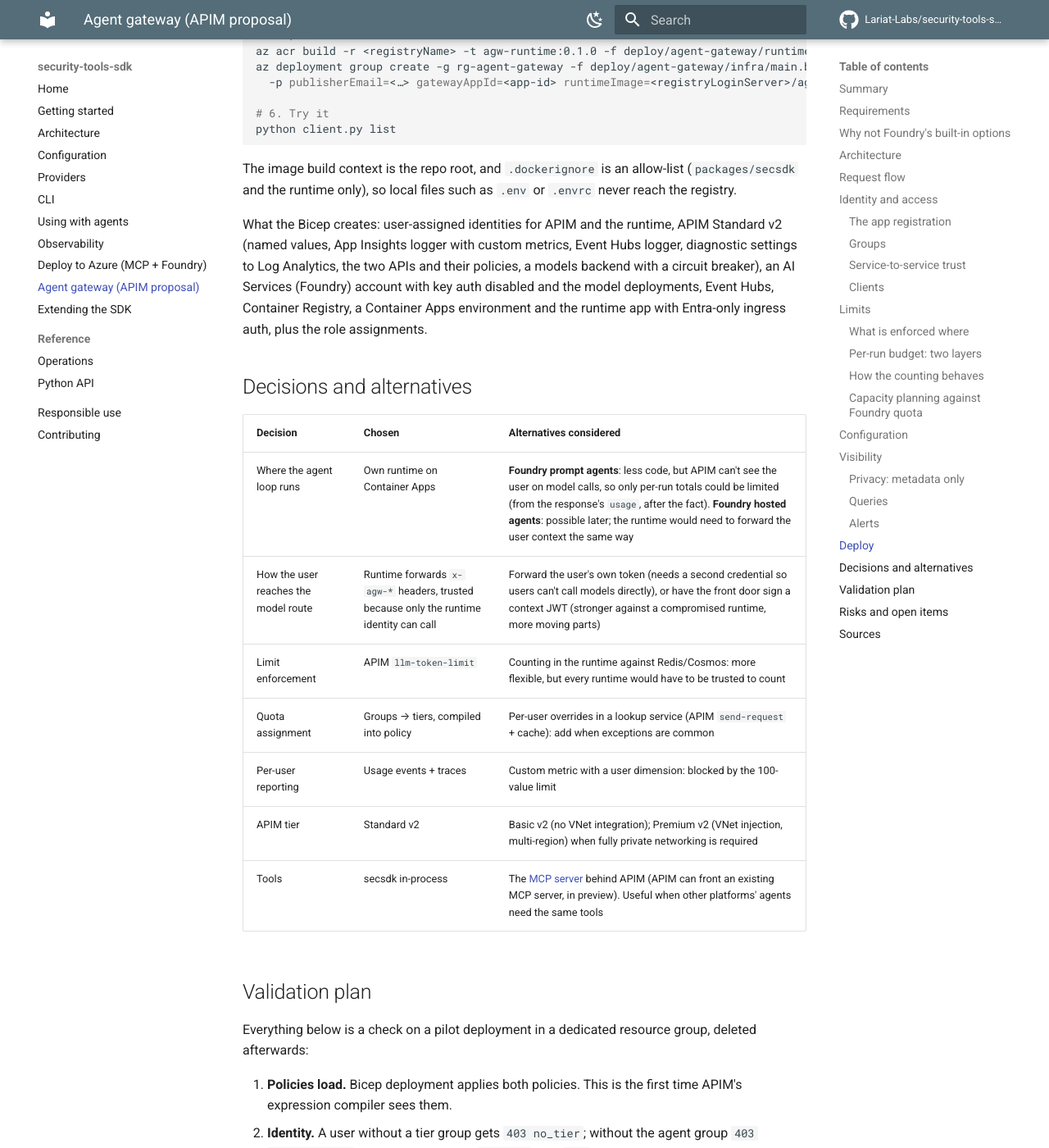
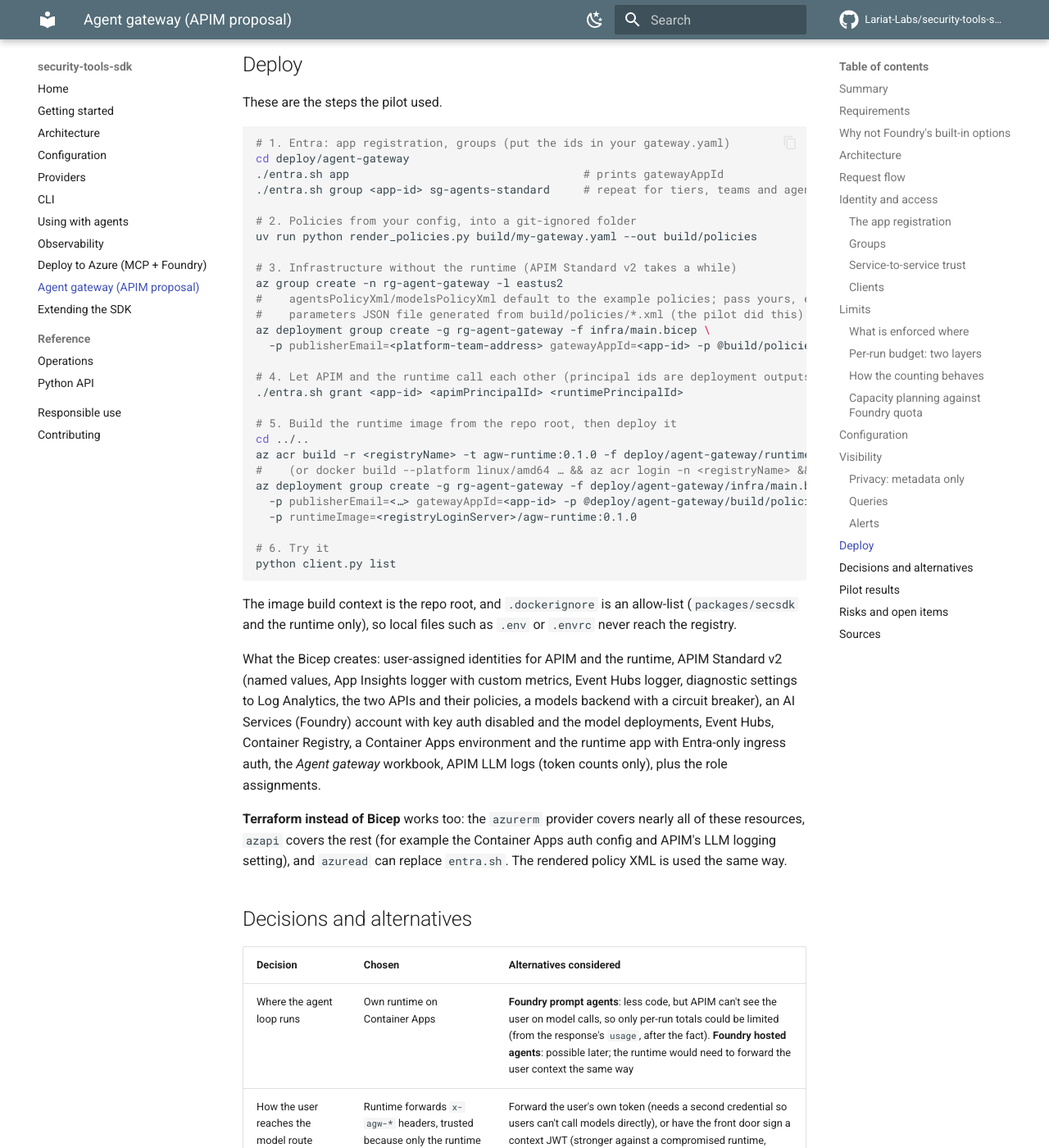
Before and after one commit to Lariat-Labs/security-tools-sdk, an MkDocs documentation site: the page built from docs/agent-gateway.md, in a window 1280 px wide and 1400 px high, scrolled down 11231 px. Shown: the whole window at 82% size. Built offline with MkDocs 1.6.1 and Material for MkDocs 9.7.7, drawn with Linux system fonts in a browser that asks for light colours; comment, search, counter and statistics services are not loaded; some of the changed text lies outside the part shown.

Commit message:
Agent gateway: pilot fixes, dashboard workbook and pilot results
- Bicep: policy XML as parameters (per-environment configs), APIM LLM logs (token
  counts only), "Agent gateway" Azure Workbook
- client.py: request api://<app>/.default (Azure CLI credential rejects named scopes)
- docs: pilot results, token-bucket overdraw and burst overshoot, remaining headers are
  estimates, correct metric names, Terraform note

Co-Authored-By: Claude Opus 5.5 <noreply@anthropic.com>

````diff
--- a/docs/agent-gateway.md
+++ b/docs/agent-gateway.md
@@ -1,13 +1,13 @@
 # Agent gateway on Azure: proposal
 
-!!! abstract "Status: proposal, not deployed"
+!!! abstract "Status: proposal, validated in a pilot (24 October 2026)"
     This page is the architecture and design proposal for running secsdk-powered agents
     **as a service** behind Azure API Management (APIM). It covers per-user and per-group
     token limits, entitlements and visibility.
 
     The implementation is in [`deploy/agent-gateway/`](https://github.com/Lariat-Labs/security-tools-sdk/tree/main/deploy/agent-gateway):
-    a policy generator, Bicep, an agent runtime and Entra setup. It is unit-tested offline
-    and the Bicep compiles. Nothing has been deployed to Azure yet; see [Validation plan](#validation-plan).
+    a policy generator, Bicep, an agent runtime, a dashboard and Entra setup. It was
+    deployed end to end to a pilot subscription; see [Pilot results](#pilot-results).
 
 ## Summary
 
@@ -218,8 +218,10 @@ limit hit is the one reported.
 | Team | `t:<team>` | monthly quota | `403` | `x-agw-retry-after-team` |
 
 Successful responses carry `x-agw-*-remaining` headers (user minute, day and month; team
-month; agent day; run). The runtime returns them as `limits` so clients can show
-"you have 1.2M tokens left today".
+month; agent day; run). The runtime returns them as `limits`. They are **estimates** that
+become accurate only near a limit (in the pilot, a counter 5K tokens into a 500K month
+reported 495K left while 80K had really been used). Show them as "about N left" and use
+the usage events for exact figures.
 
 ### Per-run budget: two layers
 
@@ -235,9 +237,16 @@ month; agent day; run). The runtime returns them as `limits` so clients can show
 - **Counts are actual usage.** `estimate-prompt-tokens="false"`, so the limits use the
   `usage` block from each model response. The runtime never streams (the gateway refuses
   `stream: true`), because APIM estimates tokens for streamed calls.
-- **Concurrent calls can overshoot.** A call is counted when its response arrives, so
-  parallel calls can go past a limit before the counter catches up. After that, further
-  calls are blocked. Set limits with that margin in mind.
+- **Per-minute limits are a token bucket that can be overdrawn.** A call is let through
+  whenever any allowance is left and charged when its response arrives, so one large call
+  can take the bucket below zero; the next calls then get `429` until it refills. In the
+  pilot, one run used 11.5K tokens within a minute against a 5K limit, and the next two
+  runs were refused with `429` and retry times of about 20 seconds.
+- **Concurrent bursts overshoot more.** In the pilot, 5 runs started together pushed 61K
+  tokens through a 30K-per-minute limit in about 40 seconds without a single `429`, and
+  the daily counter lagged by several thousand tokens before blocking. Treat per-minute
+  limits as protection against sustained abuse and runaway loops, not as an exact meter;
+  daily and monthly quotas did enforce (`403` with the time until the UTC reset).
 - **Quota windows are fixed and UTC.** Daily resets at 00:00 UTC; monthly on the 1st.
   A run that crosses midnight UTC starts a fresh run counter; the runtime budget still applies.
 - **Counters are per gateway region.** In a multi-region APIM they aren't aggregated.
@@ -316,6 +325,14 @@ Four streams, each with a job:
 | **Usage events** (`log-to-eventhub`, one per model call) | Event Hubs → data lake / Fabric / ADX | Per call: user, team, tier, agent, run, deployment, prompt/completion/cached tokens, status | Chargeback and the authoritative per-user record |
 | **Gateway and LLM logs** | Log Analytics (`ApiManagementGatewayLogs`, `ApiManagementGatewayLlmLog`) | Per request: status, latency, backend, token counts | Troubleshooting, `429`/`403` rates, cross-checks |
 | **Runtime traces** (OpenTelemetry via secsdk telemetry) | App Insights | Per run: user, agent, each model call, each tool call and outcome | Audit trail, per-user views, debugging agents |
+
+**Dashboard.** Bicep deploys an Azure Workbook, *Agent gateway* (Azure portal → Monitor →
+Workbooks, or the resource group). It shows tokens by team, agent and model; token types
+(cached and reasoning tokens); refused requests with the policy that refused them; a
+per-user table of runs, tokens and blocks; limits hit over time; model throttling and
+latency; and tool calls. Its definition is
+[`infra/workbook.json`](https://github.com/Lariat-Labs/security-tools-sdk/blob/main/deploy/agent-gateway/infra/workbook.json).
+APIM's own **Monitoring → Analytics → Language models** tab adds token charts from the LLM logs.
 
 !!! warning "Why per-user data isn't in metrics"
     Azure Monitor custom metrics allow at most **5 custom dimensions**, and APIM tracks at
@@ -325,7 +342,8 @@ Four streams, each with a job:
 
 ### Privacy: metadata only
 
-- No prompt or completion text is stored anywhere. Leave APIM's LLM message logging off;
+- No prompt or completion text is stored anywhere. Bicep turns on APIM's LLM logs (token
+  counts per call) but not the separate *Log prompts* / *Log completions* options;
   the runtime's spans record operation names, outcomes and token counts, not content.
   secsdk's telemetry records parameter **names** only, unless `SECSDK_TELEMETRY_CAPTURE_PARAMS=true`.
 - Users are identified by Entra **object id** (`oid`), not name or email. Resolve names
@@ -335,11 +353,13 @@ Four streams, each with a job:
 
 ### Queries
 
-Tokens by team and agent (metrics), last 7 days:
+Tokens by team and agent (metrics), last 7 days. APIM emits `Prompt Tokens` and
+`Completion Tokens` (plus breakdowns such as `Prompt Cached Tokens` and
+`Completion Reasoning Tokens`); there is no total metric:
 
 ```kusto
 AppMetrics
-| where TimeGenerated > ago(7d) and Name == "Total Tokens"
+| where TimeGenerated > ago(7d) and Name in ("Prompt Tokens", "Completion Tokens")
 | extend team = tostring(Properties["Team"]), agent = tostring(Properties["Agent"])
 | summarize tokens = sum(Sum) by team, agent, bin(TimeGenerated, 1d)
 | render columnchart
@@ -381,7 +401,7 @@ To land usage events in a **data lake** with no extra compute, turn on Event Hub
 | Alert | Source | Rule |
 |---|---|---|
 | A team passes 80% of its monthly pool | Usage events | Sum of `totalTokens` this month per team ÷ pool (from `gateway.yaml`) > 0.8 |
-| Users blocked by quota | Runtime traces | `invoke_agent` spans with `error.type == "quota_exceeded"`, count by team in 15 min |
+| Users blocked by a limit | Gateway logs | `ApiManagementGatewayLogs` with `LastErrorReason` in (`OpenAITokenLimitExceeded`, `OpenAITokenQuotaExceeded`), count in 15 min; runtime `chat` spans name the limit in `agw.limit` |
 | Deployment saturation | Gateway logs | Share of `429` from the models backend over 5 min > 5% |
 | Runaway agent | Runtime traces | `budget_exhausted` stops for one agent above normal |
 | Gateway errors | Gateway logs | `5xx` rate on `/agents` |
@@ -390,8 +410,7 @@ Wire them to an action group (email, Teams, or a Logic App that opens a ticket).
 
 ## Deploy
 
-!!! note
-    Not run yet. These are the intended steps for the pilot; see [Validation plan](#validation-plan).
+These are the steps the pilot used.
 
 ```bash
 # 1. Entra: app registration, groups (put the ids in your gateway.yaml)
@@ -399,13 +418,15 @@ cd deploy/agent-gateway
 ./entra.sh app                                   # prints gatewayAppId
 ./entra.sh group <app-id> sg-agents-standard     # repeat for tiers, teams and agents
 
-# 2. Policies from your config
-uv run python render_policies.py my-gateway.yaml
+# 2. Policies from your config, into a git-ignored folder
+uv run python render_policies.py build/my-gateway.yaml --out build/policies
 
 # 3. Infrastructure without the runtime (APIM Standard v2 takes a while)
 az group create -n rg-agent-gateway -l eastus2
+#    agentsPolicyXml/modelsPolicyXml default to the example policies; pass yours, e.g. in a
+#    parameters JSON file generated from build/policies/*.xml (the pilot did this)
 az deployment group create -g rg-agent-gateway -f infra/main.bicep \
-  -p publisherEmail=<platform-team-address> gatewayAppId=<app-id>
+  -p publisherEmail=<platform-team-address> gatewayAppId=<app-id> -p @build/policies.parameters.json
 
 # 4. Let APIM and the runtime call each other (principal ids are deployment outputs)
 ./entra.sh grant <app-id> <apimPrincipalId> <runtimePrincipalId>
@@ -413,8 +434,10 @@ az deployment group create -g rg-agent-gateway -f infra/main.bicep \
 # 5. Build the runtime image from the repo root, then deploy it
 cd ../..
 az acr build -r <registryName> -t agw-runtime:0.1.0 -f deploy/agent-gateway/runtime/Dockerfile .
+#    (or docker build --platform linux/amd64 … && az acr login -n <registryName> && docker push …)
 az deployment group create -g rg-agent-gateway -f deploy/agent-gateway/infra/main.bicep \
-  -p publisherEmail=<…> gatewayAppId=<app-id> runtimeImage=<registryLoginServer>/agw-runtime:0.1.0
+  -p publisherEmail=<…> gatewayAppId=<app-id> -p @deploy/agent-gateway/build/policies.parameters.json \
+  -p runtimeImage=<registryLoginServer>/agw-runtime:0.1.0
 
 # 6. Try it
 python client.py list
@@ -429,7 +452,13 @@ Standard v2 (named values, App Insights logger with custom metrics, Event Hubs l
 diagnostic settings to Log Analytics, the two APIs and their policies, a models backend
 with a circuit breaker), an AI Services (Foundry) account with key auth disabled and the
 model deployments, Event Hubs, Container Registry, a Container Apps environment and the
-runtime app with Entra-only ingress auth, plus the role assignments.
+runtime app with Entra-only ingress auth, the *Agent gateway* workbook, APIM LLM logs
+(token counts only), plus the role assignments.
+
+**Terraform instead of Bicep** works too: the `azurerm` provider covers nearly all of these
+resources, `azapi` covers the rest (for example the Container Apps auth config and APIM's
+LLM logging setting), and `azuread` can replace `entra.sh`. The rendered policy XML is
+used the same way.
 
 ## Decisions and alternatives
 
@@ -443,27 +472,44 @@ runtime app with Entra-only ingress auth, plus the role assignments.
 | APIM tier | Standard v2 | Basic v2 (no VNet integration); Premium v2 (VNet injection, multi-region) when fully private networking is required |
 | Tools | secsdk in-process | The [MCP server](deploy-azure.md) behind APIM (APIM can front an existing MCP server, in preview). Useful when other platforms' agents need the same tools |
 
-## Validation plan
+## Pilot results
 
-Everything below is a check on a pilot deployment in a dedicated resource group, deleted afterwards:
+Deployed to a dedicated resource group (eastus2) with low limits on 24 October 2026:
+APIM Standard v2, `gpt-5-mini` (GlobalStandard, 500K TPM), the runtime on Container Apps.
 
-1. **Policies load.** Bicep deployment applies both policies. This is the first time APIM's
-   expression compiler sees them.
-2. **Identity.** A user without a tier group gets `403 no_tier`; without the agent group
-   `403 not_entitled`; a user token sent to `/models` gets `401`; calling the runtime URL
-   directly gets `401`.
-3. **Limits.** Temporarily set a tier to 2,000 TPM / 5,000 per day and drive calls until
-   `429` then `403`, checking which `x-agw-retry-after-*` header comes back. Repeat for team,
-   agent and run.
-4. **Visibility.** Metrics appear with the four dimensions; usage events arrive on the hub;
-   runtime spans carry `agw.user.id`; no prompt text appears in any table.
-5. **Load.** 20 concurrent runs to measure overshoot and the deployment `429` rate.
+| Check | Result |
+|---|---|
+| APIM accepts the generated policies, including `llm-token-limit` on a plain HTTP API | ✅ deployed without changes |
+| Token carries only the app-assigned groups (`ApplicationGroup`) and `scp=Agents.Invoke` | ✅ |
+| `GET /agents` lists only entitled agents | ✅ `cve-triage` only |
+| End-to-end run (front door → runtime → model route → Azure OpenAI, live secsdk tools) | ✅ 4 model calls, 4 tool calls, ~30 s, all remaining-quota headers returned |
+| Agent without entitlement | ✅ `403 not_entitled` |
+| No token at the front door | ✅ `401` |
+| User token sent to the model route (with forged context headers) | ✅ `401` |
+| Runtime called directly, bypassing APIM | ✅ `403` from Container Apps auth |
+| Azure OpenAI called directly | ✅ `401` (key auth disabled) |
+| Daily quota | ✅ `403 quota_exceeded`, `limit: user`, retry ≈ time to 00:00 UTC |
+| Per-minute limit, sequential use | ✅ `429 rate_limited`, retry ≈ 20 s, after one overdraw |
+| Per-minute limit, 5 concurrent runs | ⚠️ overshot ~2× without a `429` (see [How the counting behaves](#how-the-counting-behaves)) |
+| Remaining-quota headers | ⚠️ estimates; inaccurate far from the limit |
+| Token metrics with Tier/Team/Agent/Deployment | ✅ (names are `Prompt Tokens`, `Completion Tokens`, …) |
+| Usage events on Event Hubs | ✅ |
+| Runtime traces with `agw.user.id`, stop reason, tool calls | ✅ |
+| LLM logs with token counts and no message bodies | ✅ after enabling `largeLanguageModel` logs |
+| Gateway logs name the refusing policy (`OpenAITokenQuotaExceeded`, `llm-token-limit[1]`) | ✅ |
+
+Fixes found by the pilot (already in the code): the CLI client asks for `/.default`
+(the Azure CLI credential rejects named scopes); Bicep takes environment-specific policy
+XML as parameters; LLM logs and the workbook are part of the Bicep.
+
+Not yet tested: `403 no_tier` (needs a fresh token after leaving the tier group), team and
+agent quotas at their limits, and a 20-run load test.
 
 ## Risks and open items
 
-- **Unverified against a live APIM:** policy expression compilation, `llm-token-limit`
-  on an API added as plain HTTP rather than through the LLM API import wizard, and the
-  remaining-quota headers on success. The validation plan covers these.
+- **Burst overshoot:** per-minute limits overshoot under concurrent load (see the pilot).
+  If a hard per-minute ceiling matters, add a request-count `rate-limit-by-key` per user on
+  the model route, or cap concurrent runs per user at the front door.
 - **Teams bot** is designed here but not built.
 - **Conversation state** is the client's job (the runtime is stateless). A shared
   conversation store would need per-user isolation.
````
Also changed, not shown: other parts of docs/agent-gateway.md (+1 -1 lines), deploy/agent-gateway/README.md (+3 -1 lines), 4 other files.
